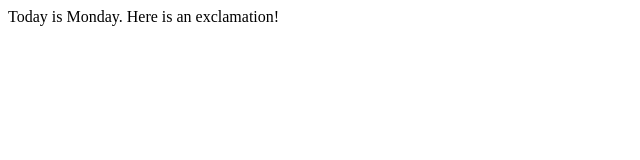
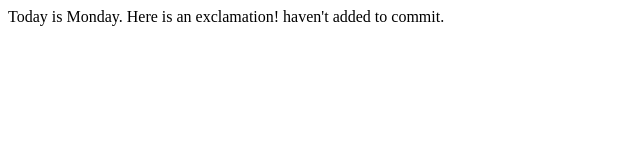
Before and after one commit to Moninar/git_test, a plain HTML site: page index.html in a window 1280 px wide. Shown: the whole page, without its empty margins (0-640 px from the left). Drawn offline with Linux system fonts and the light colour scheme.

Commit message:
update index.html

```diff
--- a/index.html
+++ b/index.html
@@ -5,5 +5,6 @@
 </head>
 <body>
 	Today is Monday. Here is an exclamation!
+	haven't added to commit.
 </body>
 </html>
```
